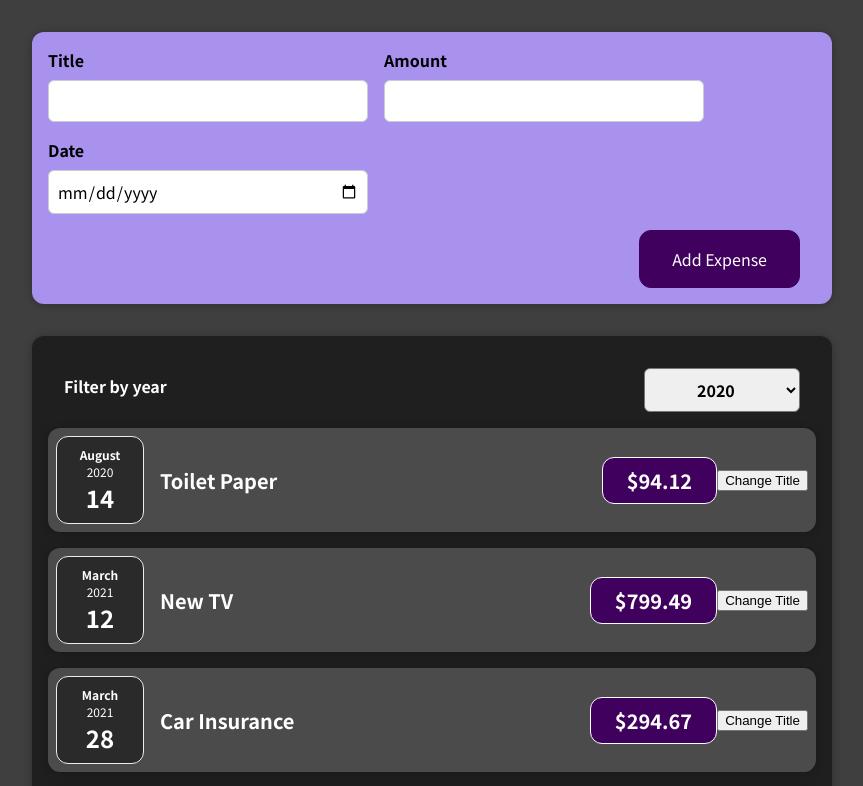
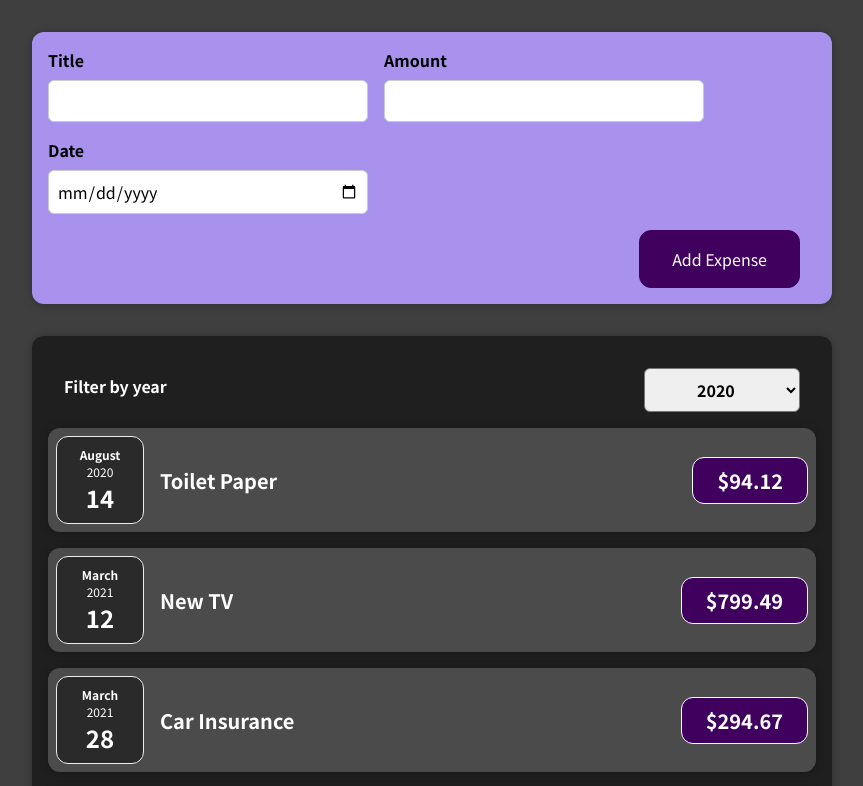
Before and after one commit to subashpenneru/react-complete-guide_2022, a React (Create React App) app: page / in a window 1280 px wide. Shown: the top 786 px of the page, without its empty margins (208-1071 px from the left). Built offline with nearby package versions, Linux system fonts and the light colour scheme.

Commit message:
removed unused btn

```diff
--- a/src/components/Expenses/ExpenseItem.js
+++ b/src/components/Expenses/ExpenseItem.js
@@ -7,10 +7,6 @@ import './ExpenseItem.css';
 const ExpenseItem = ({ title, date, amount }) => {
   const [titleVal, setTitleVal] = useState(title);
 
-  const clickHandler = () => {
-    setTitleVal('Updated!');
-  };
-
   return (
     <Card className='expense-item'>
       <ExpenseDate date={date} />
@@ -18,7 +14,6 @@ const ExpenseItem = ({ title, date, amount }) => {
         <h2>{titleVal}</h2>
         <div className='expense-item__price'>${amount}</div>
       </div>
-      <button onClick={clickHandler}>Change Title</button>
     </Card>
   );
 };
```
